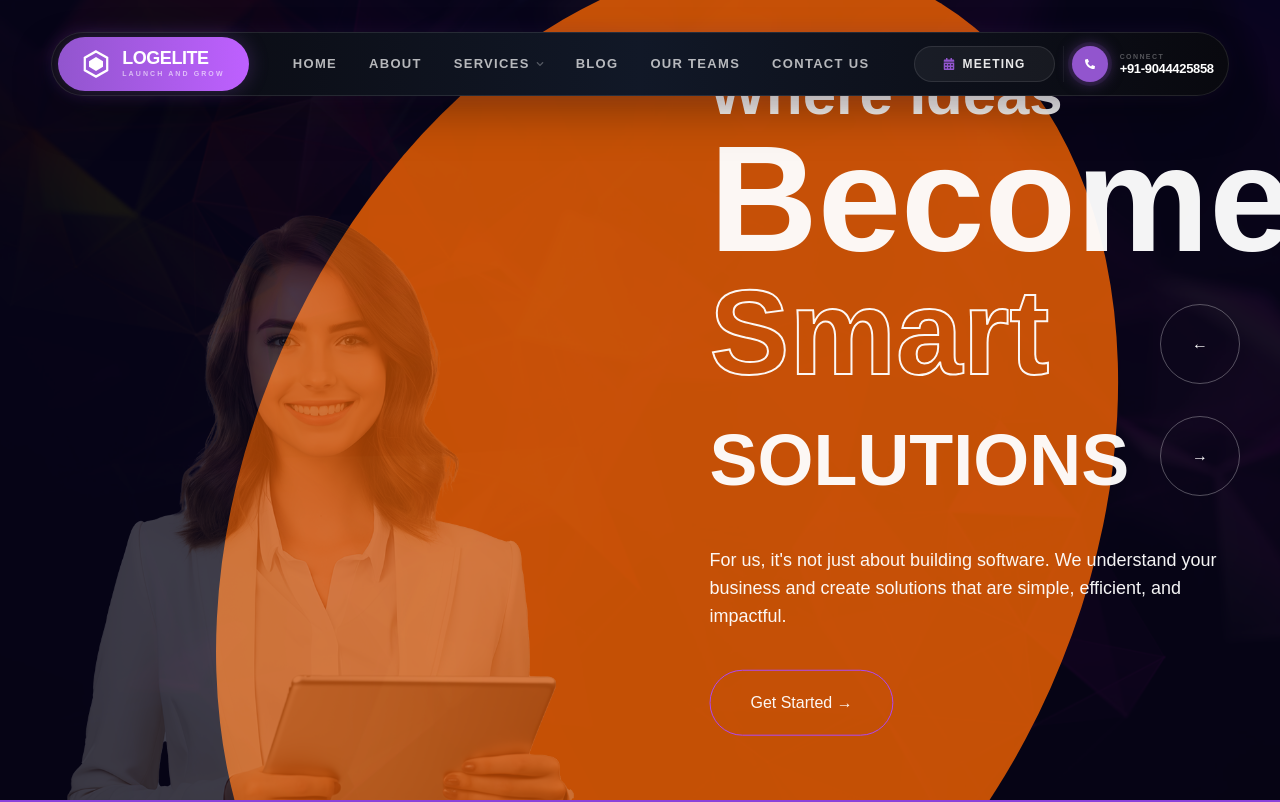
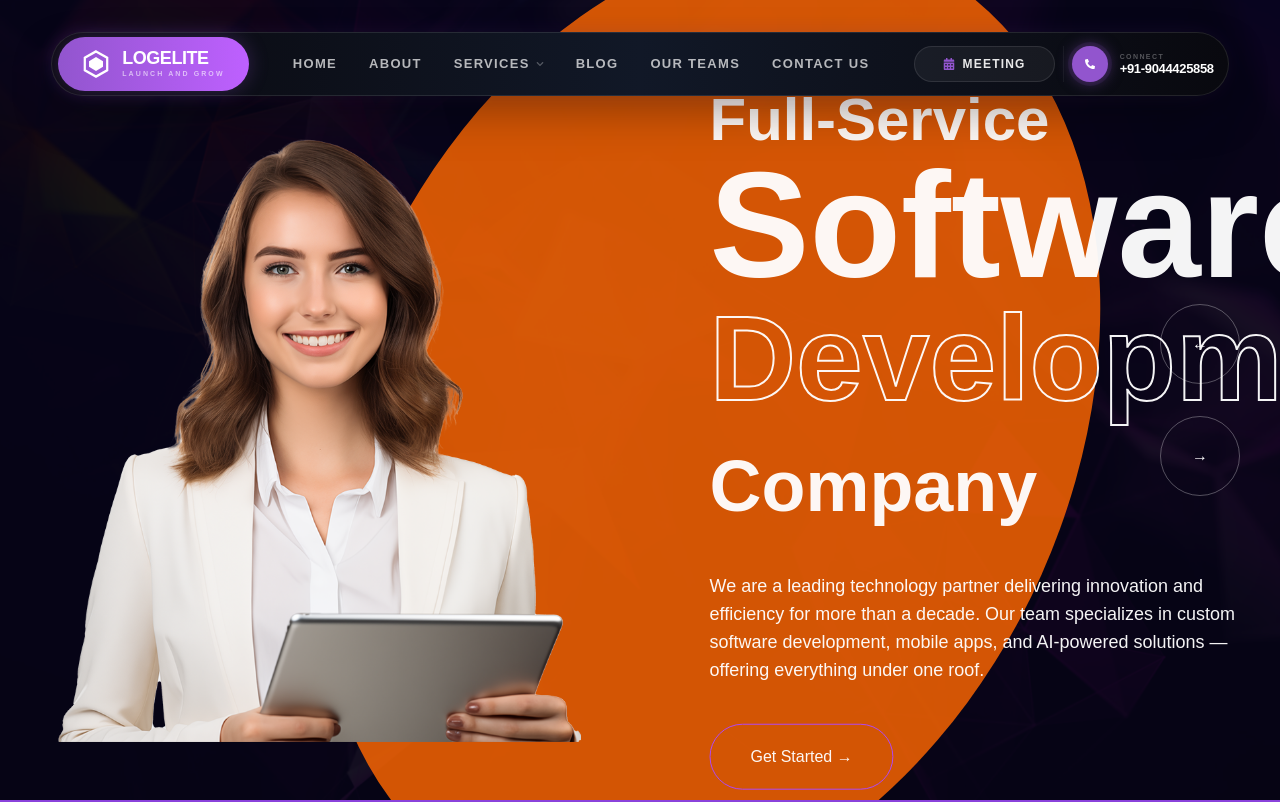
Before and after one commit to official1saurabh-ship-it/Biosoftech, a React (Vite) app: page / in a window 1280 px wide. Shown: the top 802 px of the page. Built offline with nearby package versions, Linux system fonts and the light colour scheme.

Commit message:
few more updates

```diff
--- a/src/components/sections/AdNetwork.jsx
+++ b/src/components/sections/AdNetwork.jsx
@@ -245,30 +245,28 @@ function Card({
     ref,
     {
       once: false,
-      amount: 0.45,
+      amount: 0.2, // Trigger earlier for better mobile experience
     }
   );
 
-  const offset =
-    reverse
-      ? 220
-      : -220;
+  // Responsive offset to keep it within screen bounds
+  const offsetValue = isDesktop ? 220 : 50;
+  const offset = reverse ? offsetValue : -offsetValue;
 
   return (
 
     <motion.div
       ref={ref}
 
-      initial={false}
+      initial={{ x: offset, opacity: 0 }}
 
       animate={{
-        x: !isDesktop || visible
-          ? 0
-          : offset,
+        x: visible ? 0 : offset,
+        opacity: visible ? 1 : 0,
       }}
 
       transition={{
-        duration: 1.5,
+        duration: 1.2,
         ease: [0.22, 1, 0.36, 1],
       }}
 
@@ -282,6 +280,7 @@ mb-16
 sm:mb-20
 lg:mb-36
 items-center
+overflow-hidden
 
 ${reverse
           ? "lg:[&>*:first-child]:order-2"
@@ -378,6 +377,7 @@ lg:rounded-none
 max-w-[620px]
 mx-auto
 lg:max-w-none
+cursor-pointer
 "
       >
 
@@ -410,10 +410,9 @@ flex
 justify-center
 items-center
 
-opacity-100
-lg:opacity-0
-
-lg:group-hover:opacity-100
+opacity-0
+group-hover:opacity-100
+group-active:opacity-100
 
 transition
 
--- a/src/components/sections/HeroSlider.jsx
+++ b/src/components/sections/HeroSlider.jsx
@@ -7,12 +7,12 @@ import bgImage from "../../assets/h4-bg-img-1.png";
 const slides = [
   {
     image: slider,
-    top: "Where Ideas",
-    big: "Become",
-    outline: "Smart",
-    bottom: "SOLUTIONS",
+    top: "Full-Service",
+    big: "Software",
+    outline: "Development",
+    bottom: "Company",
     desc:
-      "For us, it's not just about building software. We understand your business and create solutions that are simple, efficient, and impactful.",
+      "We are a leading technology partner delivering innovation and efficiency for more than a decade. Our team specializes in custom software development, mobile apps, and AI-powered solutions — offering everything under one roof.",
   },
 
   {
@@ -49,7 +49,7 @@ export default function HeroRevealSlider() {
   const slide = slides[index];
 
   return (
-    <section className="relative min-h-[720px] lg:h-screen overflow-hidden bg-[#050010] pt-28 pb-12 lg:py-0">
+    <section className="relative min-h-[720px] lg:h-screen overflow-hidden bg-[#050010] pt-40 pb-12 lg:pt-20 lg:pb-0">
 
       {/* BG */}
 
@@ -66,43 +66,49 @@ export default function HeroRevealSlider() {
 
       <motion.div
         initial={{
-          y: 180
+          y: 260,
+          opacity: 0,
         }}
 
         animate={{
+
           y:
             cover
-              ? 180
+              ? 260
               : 0,
+
+          scale:
+            cover
+              ? 1.08
+              : 1,
 
           opacity:
             cover
-              ? .7
-              : 1,
-
-          scale:
-            cover
-              ? 1.2
+              ? 0
               : 1,
         }}
 
         transition={{
-          duration: 1.4,
+          duration: 1.15,
+
+          delay:
+            cover
+              ? 0
+              : 0,
+
+          ease: [
+            0.65,
+            0,
+            0.35,
+            1,
+          ],
+        }}
 
 
 
-          ease: [
-            0.22,
-            1,
-            0.36,
-            1
-          ],
-        }}
 
         className="
       absolute
-          hidden
-          md:block
       right-[-120px]
       sm:right-[-90px]
       md:right-[-20px]
@@ -159,60 +165,50 @@ export default function HeroRevealSlider() {
           <motion.div
             key={`img-${index}`}
             animate={{
+
+              y:
+                cover
+                  ? 260
+                  : 0,
+
               opacity:
                 cover
                   ? 0
                   : 1,
 
-              y:
-                cover
-                  ? 140
-                  : 0,
-
               scale:
                 cover
-                  ? .96
+                  ? .98
                   : 1,
             }}
             transition={{
-              duration: 1.7,
+
+              duration:
+                cover
+                  ? 1.25
+                  : 2.2, // Slowed down arrival
 
               delay:
                 cover
-                  ? 0
-                  : 1.05,
+                  ? 0.95
+                  : 0.65,
 
               ease: [
-                0.22,
-                1,
-                0.36,
+                0.65,
+                0,
+                0.35,
                 1,
               ],
+
+
             }}
             className="relative order-2 flex justify-center lg:block lg:order-1"
           >
-            <div
-              className="
-                absolute
-                top-[70px]
-
-                bottom-0
-               right-[10%]
-               translate-y-[80px]
-                w-[62%]
-                rounded-full
-                bg-orange-500/75
-                rotate-[18deg]
-                blur-[1px]
-                z-10
-                md:hidden
-              "
-            />
 
             <img
               src={slide.image}
               className="
-                w-[78%]
+                w-[70%]
                 sm:w-[54%]
                 md:w-[54%]
                 lg:w-[96%]
```
Lines whose indentation alone changed are shown as unchanged.
